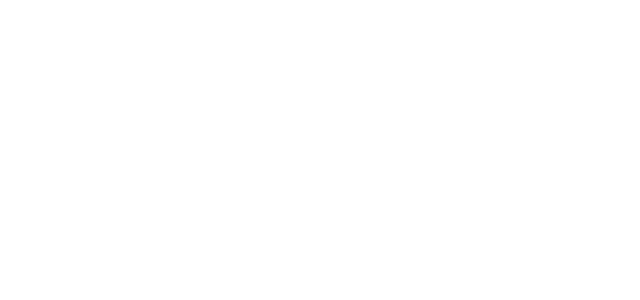
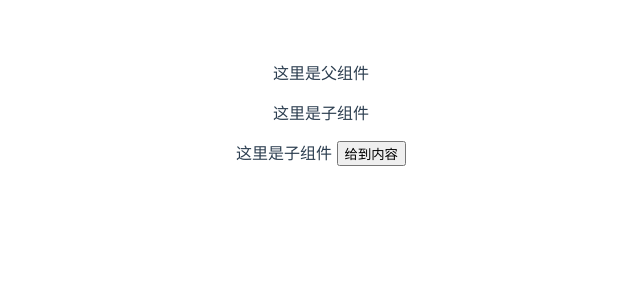
Before and after one commit to SuperMeloSeven/echarts-demo-vue2.0, a Vue app: page /father in a window 1280 px wide. Shown: the top 300 px of the page, without its empty margins (319-959 px from the left). Built offline with nearby package versions, Linux system fonts and the light colour scheme.

Commit message:
feat: 打标签

```diff
--- a/src/view/Home.vue
+++ b/src/view/Home.vue
@@ -4,6 +4,7 @@
     <router-link to="/eleTable" tag="li">记忆勾选</router-link>
     <router-link to="/testGit" tag="li">测试sourceTree</router-link>
     <router-link to="/echartsDemo" tag="li">echarts案例</router-link>
+    <router-link to="/father" tag="li">父子组件通信</router-link>
   </div>
 </template>
 
--- /dev/null
+++ b/src/view/testCommunication/father.vue
@@ -0,0 +1,40 @@
+<template>
+  <div>
+    <p>这里是父组件</p>
+    <son-camp :content.sync="obj.content">
+      这里是子组件
+    </son-camp>
+  </div>
+</template>
+
+<script>
+import SonComp from './son-comp.vue';
+
+export default {
+  name: 'Father',
+  components: {
+    'son-camp': SonComp
+  },
+  watch: {
+    'obj.content': function (val) {
+      console.log(val);
+    }
+  },
+  data () {
+    return {
+      obj: {
+        content: ''
+      }
+    }
+  },
+  methods: {
+    handleContent ($event) {
+      console.log($event);
+    }
+  }
+}
+</script>
+
+<style>
+
+</style>
--- /dev/null
+++ b/src/view/testCommunication/son-comp.vue
@@ -0,0 +1,27 @@
+<template>
+  <div>
+    <p>这里是子组件</p>
+    <slot></slot>
+    <button @click="handleSendContent">给到内容</button>
+  </div>
+</template>
+
+<script>
+export default {
+  name: 'Son',
+  data () {
+    return {
+      content: ''
+    }
+  },
+  methods: {
+    handleSendContent() {
+      this.$emit('update:content', 'hahahah')
+    }
+  }
+}
+</script>
+
+<style>
+
+</style>
```
Also changed, not shown: src/router/index.js (+10 -0 lines).
